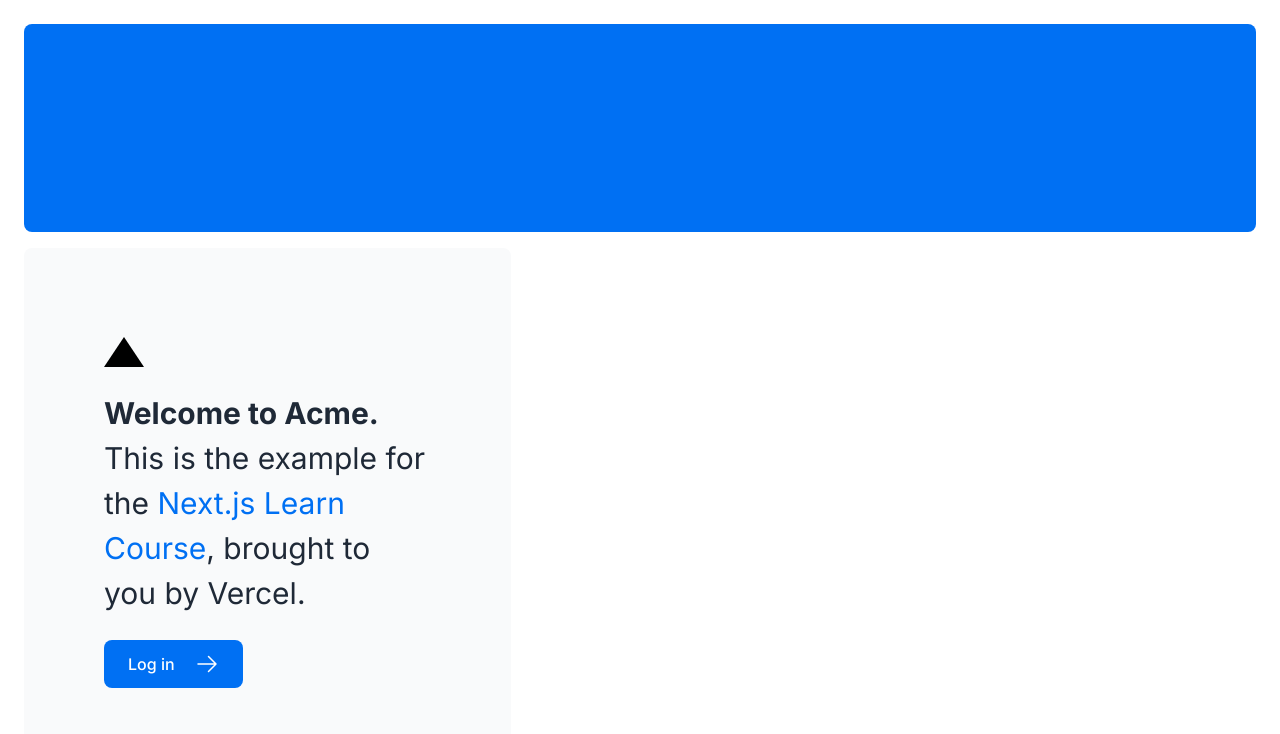
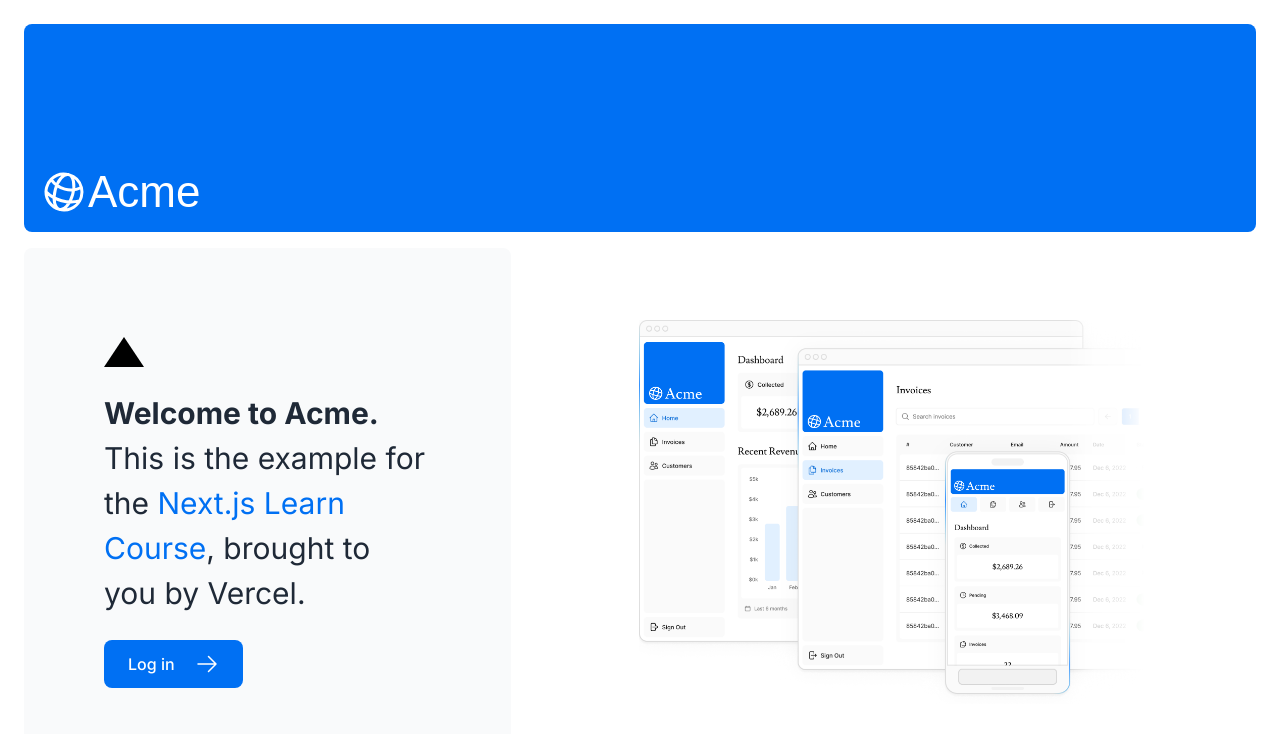
Before and after one commit to NeilSenEasow/finance_dashboard, a Next.js app: page / in a window 1280 px wide. Shown: the top 734 px of the page. Built offline with nearby package versions, Linux system fonts and the light colour scheme; a web font is replaced by a local one.

Commit message:
Add hero section

```diff
--- a/app/page.tsx
+++ b/app/page.tsx
@@ -3,6 +3,7 @@
 import Link from 'next/link';
 import styles from "./ui/home.module.css"
 import { lusitana } from './ui/fonts';
+import Image from "next/image";
 
 export default function Page() {
   return (
@@ -10,7 +11,7 @@
 
       <main className="flex min-h-screen flex-col p-6">
       <div className="flex h-20 shrink-0 items-end rounded-lg bg-blue-500 p-4 md:h-52">
-        {/* <AcmeLogo /> */}
+        <AcmeLogo />
       </div>
       <div className="mt-4 flex grow flex-col gap-4 md:flex-row">
         <div className="flex flex-col justify-center gap-6 rounded-lg bg-gray-50 px-6 py-10 md:w-2/5 md:px-20">
@@ -32,6 +33,20 @@
         </div>
         <div className="flex items-center justify-center p-6 md:w-3/5 md:px-28 md:py-12">
           {/* Add Hero Images Here */}
+          <Image
+            src="/hero-desktop.png"
+            width={1000}
+            height={760}
+            className="hidden md:block"
+            alt="Screenshots of the dashboard project showing desktop version"
+          />
+          <Image
+            src="/hero-mobile.png"
+            width={560}
+            height={620}
+            className="block md:hidden"
+            alt="Screenshot of the dashboard project showing mobile version"
+          />
         </div>
       </div>
     </main>
```
